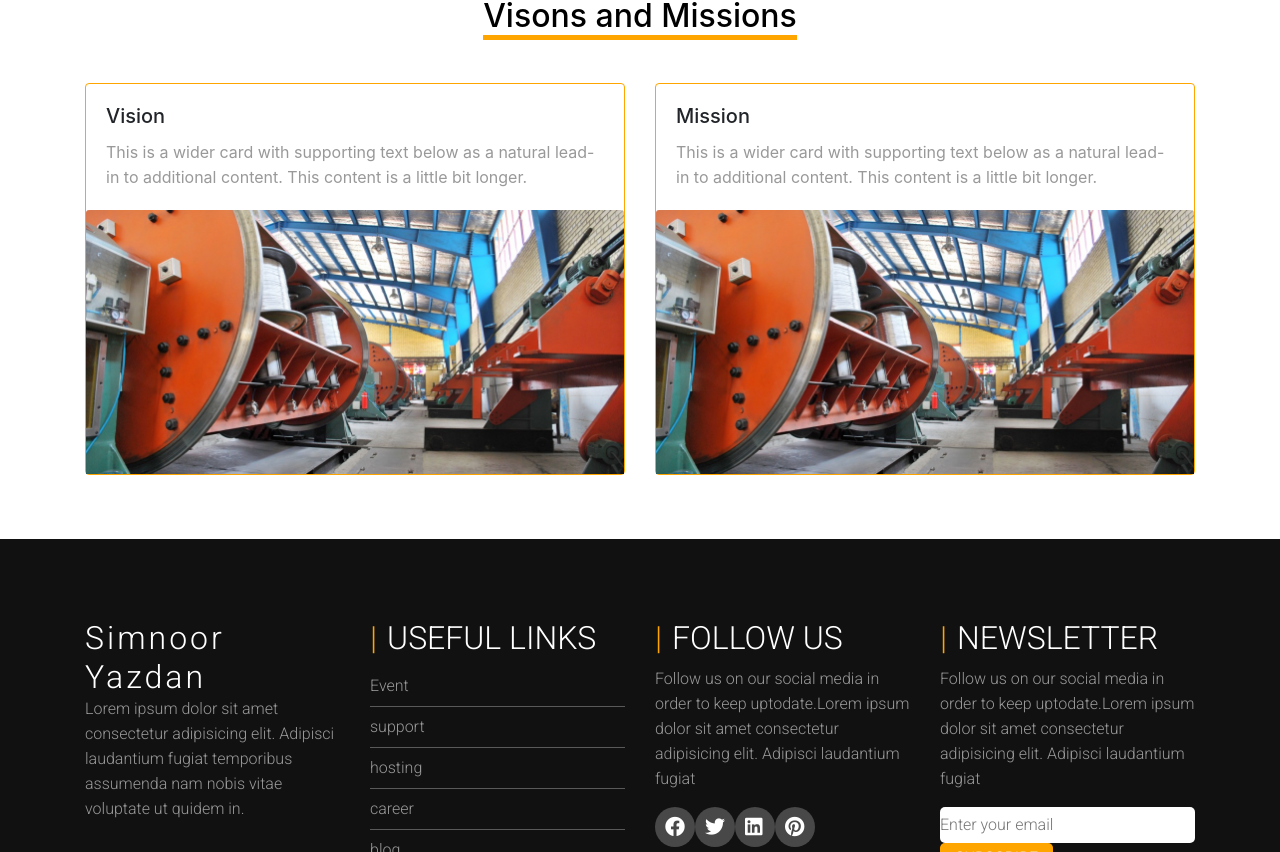
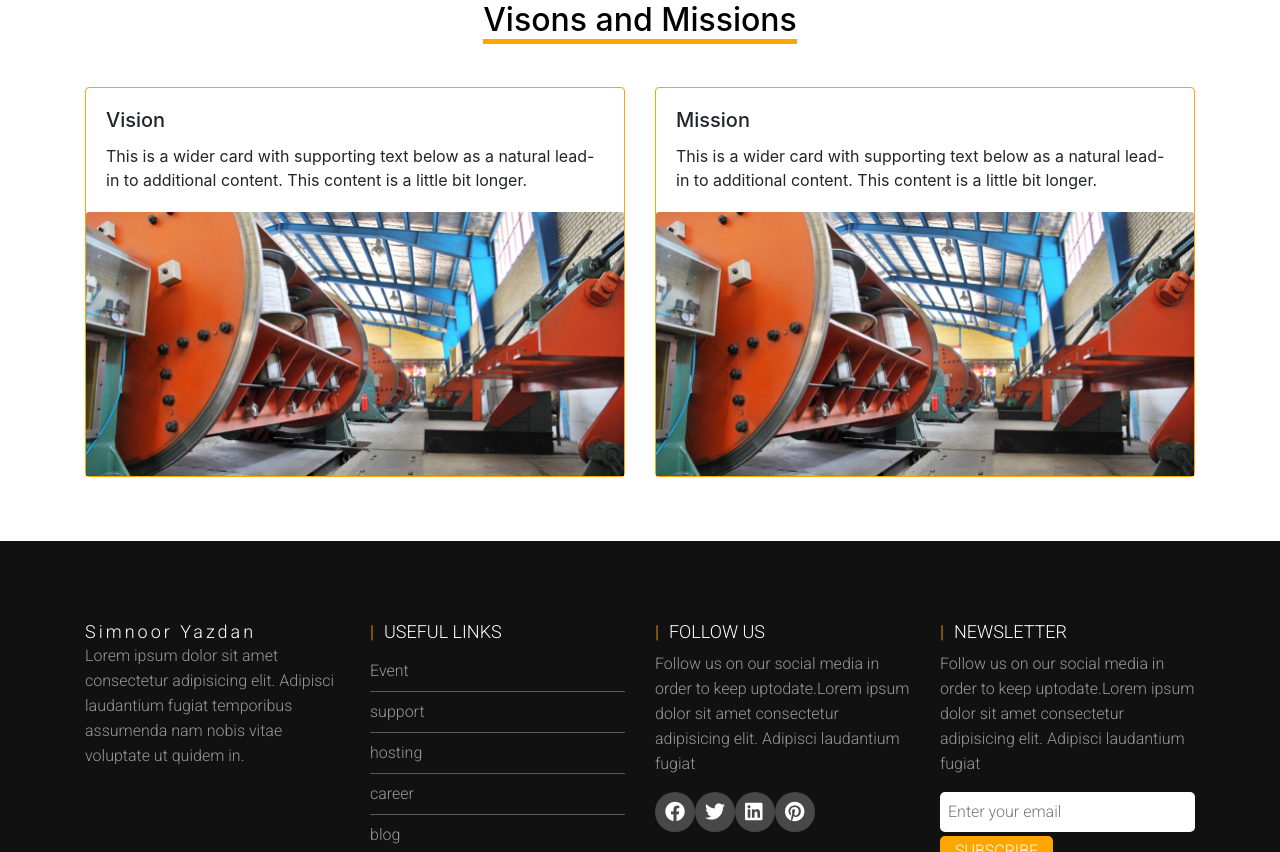
Before and after one commit to SinaSafari/simnoorV2, a Next.js app: page / in a window 1280 px wide. Shown: the part 1948-2800 px from the top of the page. Built offline with nearby package versions, Linux system fonts and the light colour scheme; a web font is replaced by a local one.

Commit message:
ui issues footer

```diff
--- a/components/shared/Wrapper/Footer/NewFooter.css
+++ b/components/shared/Wrapper/Footer/NewFooter.css
@@ -1,14 +1,14 @@
-p {
+footer p {
   color: #999;
   line-height: 25px;
 }
 
-h2,
-h3 {
+footer h2,
+footer h3 {
   color: #fff;
 }
 
-h2 {
+footer h2 {
   font-size: 18px;
 }
 .footer-top {
--- a/components/shared/Wrapper/Footer/NewFooter.js
+++ b/components/shared/Wrapper/Footer/NewFooter.js
@@ -69,9 +69,13 @@ const NewFooter = () => {
                   <input
                     type="email"
                     placeholder="Enter your email"
-                    className="ltrfont"
+                    className="ltrfont p-2"
                   />
-                  <input type="submit" value="subscribe" />
+                  <input
+                    type="submit"
+                    value="subscribe"
+                    className="my-1 mr-1"
+                  />
                 </form>
               </div>
             </div>
@@ -104,12 +108,13 @@ const NewFooter = () => {
                     style={{ textAlign: "right" }}
                     type="email"
                     placeholder="ایمیل خود را وارد کنید"
-                    className="rtlfont"
+                    className="rtlfont p-2"
                   />
                   <input
                     type="submit"
                     value="اشتراک"
                     style={{ textAlign: "right" }}
+                    className="my-1 mr-1"
                   />
                 </form>
               </div>
```
